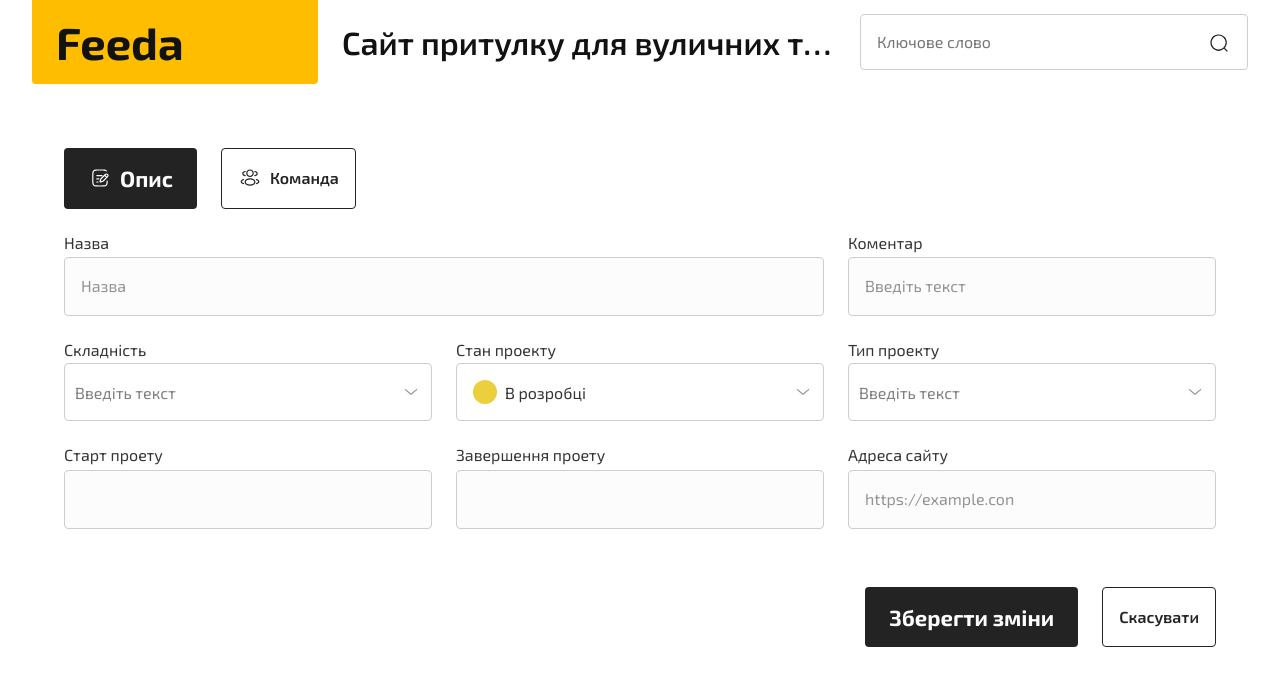
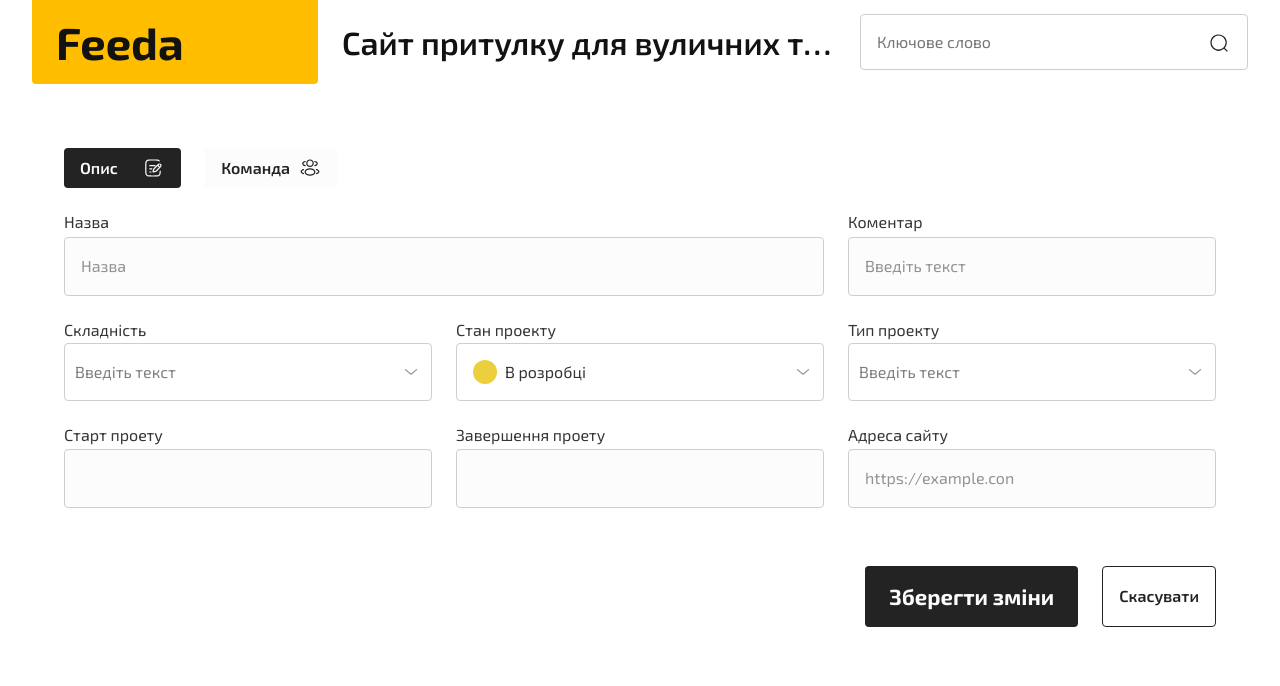
Before and after one commit to baza-trainee/feeda, a Next.js app in the folder cms/: page /projects/1 in a window 1280 px wide. Shown: the top 686 px of the page. Built offline with nearby package versions, Linux system fonts and the light colour scheme; no server answers.

Commit message:
tabs style changes

```diff
--- a/cms/src/app/projects/[projectId]/page.tsx
+++ b/cms/src/app/projects/[projectId]/page.tsx
@@ -97,8 +97,22 @@ export default function ProjectPage({ params }: ProjectPageProps) {
   return (
     <ProjectContainer onSubmit={handleSubmit(onFormSubmit)}>
       <NavContainer>
-        <Button variant="primary" icon="edit" title="Опис" btnType="button" func={handleTabClick} />
-        <Button variant="text" icon="team" title="Команда" btnType="button" func={handleTabClick} />
+        <Button
+          variant="tab"
+          icon="edit"
+          title="Опис"
+          btnType="button"
+          func={handleTabClick}
+          isSelected={currentTab === 'Опис'}
+        />
+        <Button
+          variant="tab"
+          icon="team"
+          title="Команда"
+          btnType="button"
+          func={handleTabClick}
+          isSelected={currentTab === 'Команда'}
+        />
       </NavContainer>
       <div>
         {tabs.map(({ content, title }) => (
```
